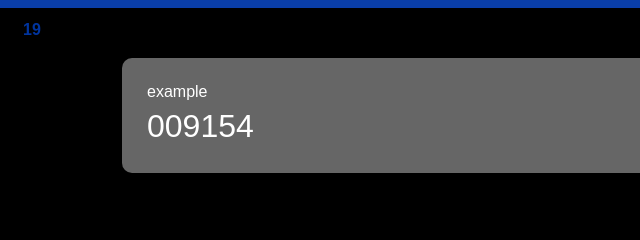
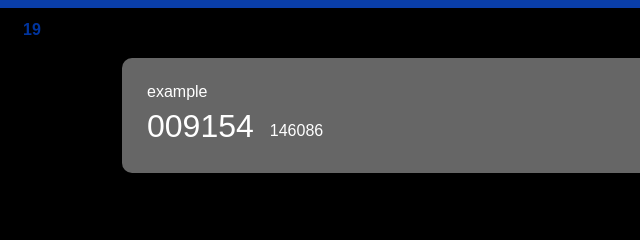
Before and after one commit to vogtmh/twosteps, a plain HTML site: page TwoSteps/index.html in a window 1280 px wide. Shown: the top 240 px of the page, 0-640 px from the left. Drawn offline with Linux system fonts and the light colour scheme.

Commit message:
license info added to readme, added next totp code, updated versioning

```diff
--- a/TwoSteps/css/default.css
+++ b/TwoSteps/css/default.css
@@ -86,6 +86,13 @@ body {
 .totp_key {
     margin-top: 0.2em;
     font-size: 2em;
+    float: left;
+}
+
+.ntotp_key {
+    margin-top: 1.3em;
+    margin-left: 1em;
+    font-size: 1em;
     float: left;
 }
 
--- a/TwoSteps/index.html
+++ b/TwoSteps/index.html
@@ -13,7 +13,6 @@
 <body>
     <script src="js/jquery3.js"></script>
     <script src="js/totp.js"></script>
-    <script src="js/script.js"></script>
     <script src="js/crypto.js"></script>
     <script src="js/qcode-decoder.min.js"></script>
     <script src="js/main.js"></script>
--- a/TwoSteps/js/main.js
+++ b/TwoSteps/js/main.js
@@ -62,7 +62,7 @@ function getServices() {
         //html += 'key: ' + key + ', value: ' + value + "<br>";
         html += '<div id="messagebox"></div>'
         html += '<div id="' + key + '" class="serviceitem">'
-        html += '<div class="totp_name" > ' + key + '</div > <div id="' + key + '_totp" class="totp_key"></div>'
+        html += '<div class="totp_name" > ' + key + '</div > <div id="' + key + '_totp" class="totp_key"></div><div id="' + key + '_ntotp" class="ntotp_key"></div>'
         html += '<div class="removeservice" onclick=openDeletedialog("'+key+'") ><img src="images/remove.png" style="height:100%; width:100%" /></div > '
         html += '</div > '
     }
@@ -167,12 +167,95 @@ function openSettings() {
     $("#settings_overlay").show()
 }
 
-function displayCode(service, secret, totp) {
+function displayCode(service, secret, totp, type) {
     var timeout = (new Date()).toLocaleTimeString()
     //stringout = 'TOTP: ' + totp + ', Time: ' + timeout;
     //console.log(stringout);
-    $("#" + service + "_totp").html(totp);
+    $("#" + service + "_" + type).html(totp);
 }
+
+//Checks and processes the form
+function validate (x) {
+    return !x.reportValidity || x.reportValidity();
+};
+
+//Math.range
+function range (min, x, max) {
+    return Math.max(Math.min(x | 0, max), min) | 0;
+};
+
+function checkForm(service, secretstring) {
+
+    //List of valid TOTP Secret code patterns
+    var pattern = {
+        //Base32 Code
+        "1": {
+            regex: "[A-Za-z2-7]+=*",
+            title: "Secret should be Base32 encoded (using only a-z and 2-7)"
+        },
+        //Raw Hex Code
+        "2": {
+            regex: "([A-Fa-f0-9]{2})*",
+            title: "Hexadecimal only (0-9 and a-f, even number of characters)"
+        }
+    };
+
+    //TOTP Secret
+    //var txt = q("#token");
+
+    //Number of TOTP digits
+    //TOTP only supports 6 - 8 digits.
+    var num = "6";
+
+    //Secret Code type
+    //"1" => (Default) Base32 (a-z, 2-7)
+    //"2" => Hexadecimal (a-f, 0-9)
+    var sel = "1";
+
+    //IE11 and older has no reportValidity support
+    if (validate(secretstring) && validate(num) && validate(sel)) {
+        var length = range(6, +num.value, 8);
+        var secret = secretstring;
+        var current = TOTP.getCurrentCounter(30);
+        var next = (TOTP.getCurrentCounter(30) + 1);
+
+        //console.log("current: " + current + ", next: " + next);
+
+        if (sel === "1") {
+            try {
+                secret = Convert.base32toHex(secret);
+            } catch (e) {
+                alert("Invalid Base32 characters");
+                return;
+            }
+        }
+
+        // get current code
+        try {
+            TOTP.otp(secret, current, length, function (code) {
+                //console.log(code)
+                displayCode(service, secretstring, code, "totp");
+            });
+
+        } catch (e) {
+            console.error(e);
+            alert("Problem decoding Secret.\nVerify your secret and type are correct.\nMessage from decoder: " + e.message);
+        };
+
+        // get next code
+        try {
+            TOTP.otp(secret, next, length, function (code) {
+                //console.log(code)
+                displayCode(service, secretstring, code, "ntotp");
+            });
+
+        } catch (e) {
+            console.error(e);
+            alert("Problem decoding Secret.\nVerify your secret and type are correct.\nMessage from decoder: " + e.message);
+        };
+    }
+
+};
 
 function exportServices() {
     let jsonstring = JSON.stringify(serviceArray);
--- a/TwoSteps/js/script.js
+++ /dev/null
@@ -1,66 +0,0 @@
-//Checks and processes the form
-function validate (x) {
-    return !x.reportValidity || x.reportValidity();
-};
-
-
-//Math.range
-function range (min, x, max) {
-    return Math.max(Math.min(x | 0, max), min) | 0;
-};
-
-function checkForm(service, secretstring) {
-
-    //List of valid TOTP Secret code patterns
-    var pattern = {
-        //Base32 Code
-        "1": {
-            regex: "[A-Za-z2-7]+=*",
-            title: "Secret should be Base32 encoded (using only a-z and 2-7)"
-        },
-        //Raw Hex Code
-        "2": {
-            regex: "([A-Fa-f0-9]{2})*",
-            title: "Hexadecimal only (0-9 and a-f, even number of characters)"
-        }
-    };
-
-    //TOTP Secret
-    //var txt = q("#token");
-
-    //Number of TOTP digits
-    //TOTP only supports 6 - 8 digits.
-    var num = "6";
-
-    //Secret Code type
-    //"1" => (Default) Base32 (a-z, 2-7)
-    //"2" => Hexadecimal (a-f, 0-9)
-    var sel = "1";
-
-    //IE11 and older has no reportValidity support
-    if (validate(secretstring) && validate(num) && validate(sel)) {
-        var length = range(6, +num.value, 8);
-        var secret = secretstring;
-        var current = TOTP.getCurrentCounter(30);
-
-        if (sel === "1") {
-            try {
-                secret = Convert.base32toHex(secret);
-            } catch (e) {
-                alert("Invalid Base32 characters");
-                return;
-            }
-        }
-        try {
-            TOTP.otp(secret, current, length, function (code) {
-                //console.log(code)
-                displayCode(service, secretstring, code);
-            });
-
-        } catch (e) {
-            console.error(e);
-            alert("Problem decoding Secret.\nVerify your secret and type are correct.\nMessage from decoder: " + e.message);
-        };
-    }
-
-};
```
Also changed, not shown: TwoSteps/BundleArtifacts/neutral.txt, 3 other files.
